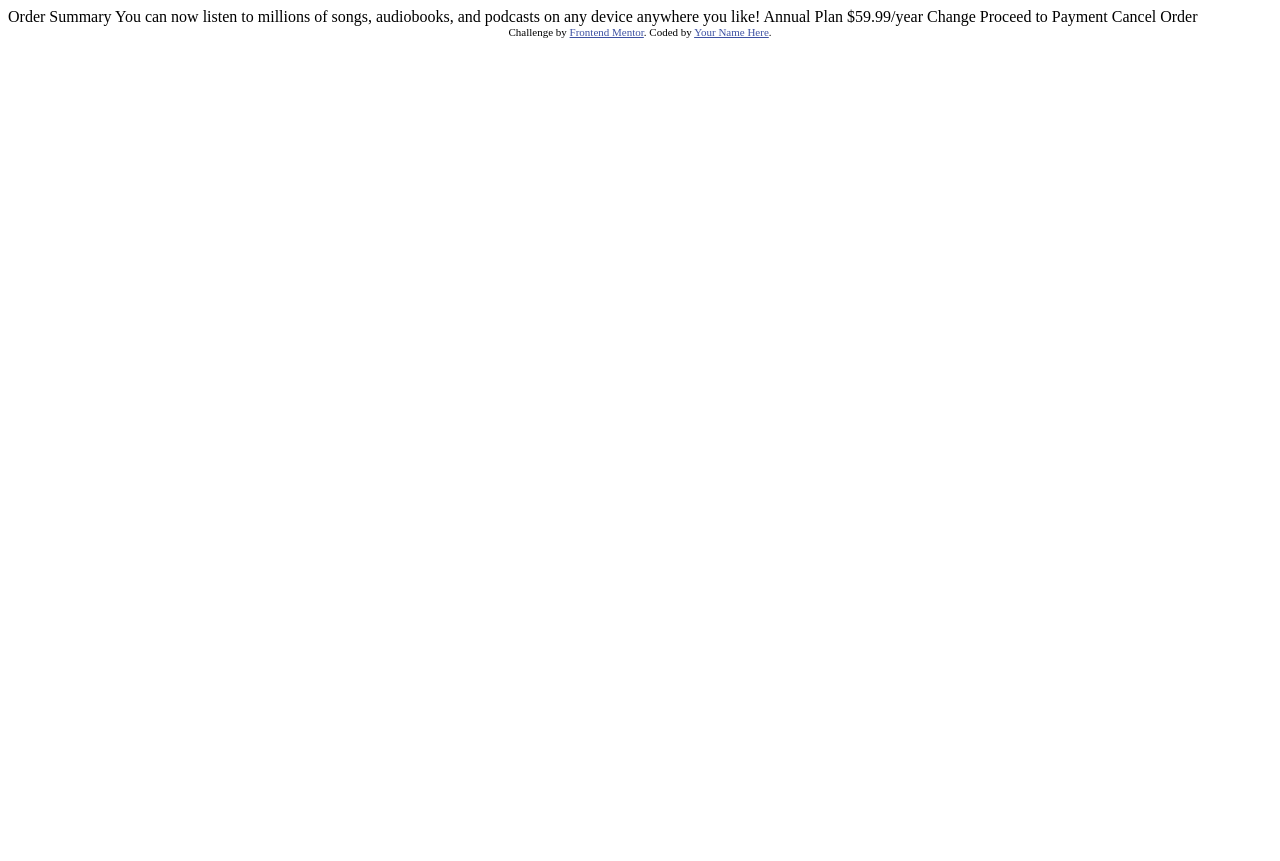
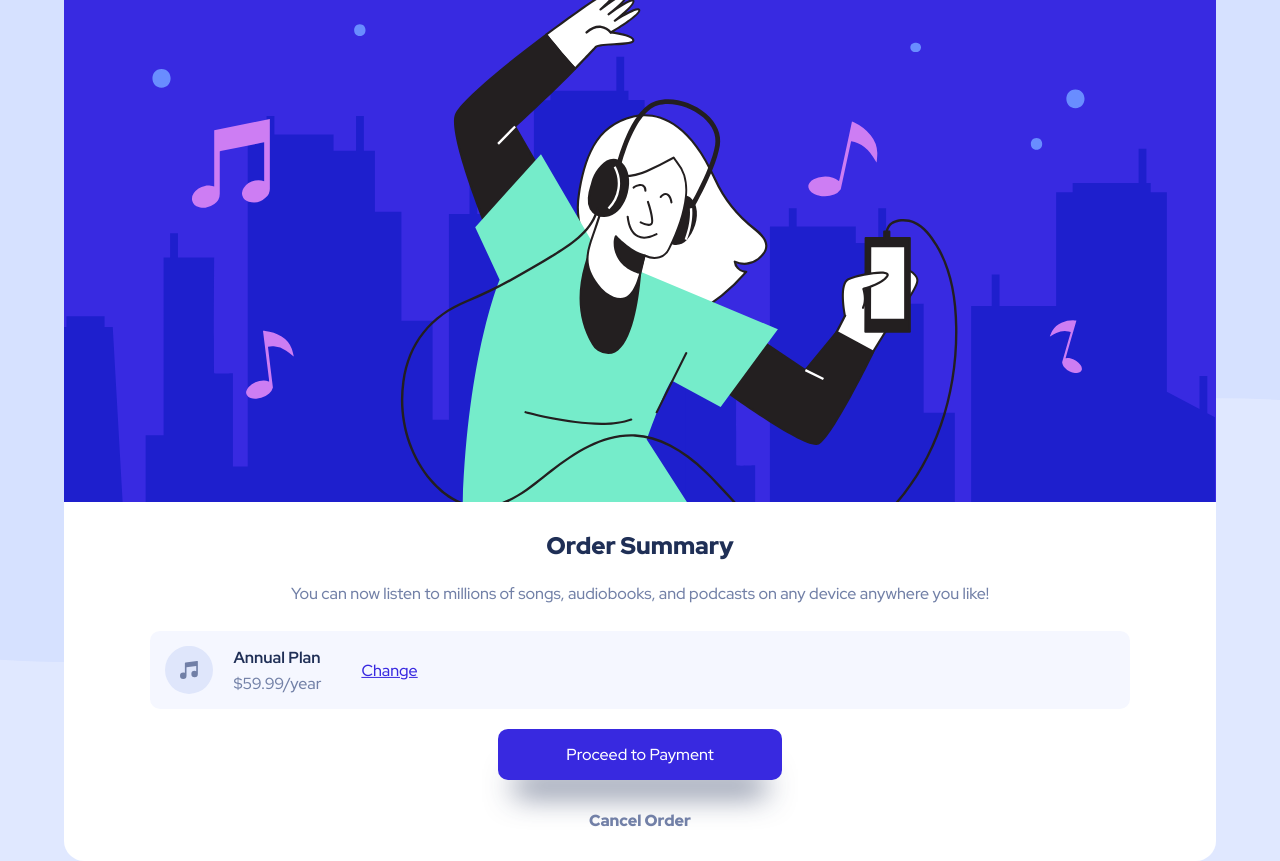
Before and after one commit to dzopunk/order-summary-component, a plain HTML site: page index.html in a window 1280 px wide. Before the commit the page ends 800 px from the top, so only its background shows below. Drawn offline with Linux system fonts and the light colour scheme.

Commit message:
final commit

```diff
--- a/index.html
+++ b/index.html
@@ -1,37 +1,63 @@
 <!DOCTYPE html>
 <html lang="en">
   <head>
-  <meta charset="UTF-8">
-  <meta name="viewport" content="width=device-width, initial-scale=1.0"> <!-- displays site properly based on user's device -->
+    <meta charset="UTF-8" />
+    <meta name="viewport" content="width=device-width, initial-scale=1.0" />
+    <!-- displays site properly based on user's device -->
 
-  <link rel="icon" type="image/png" sizes="32x32" href="./images/favicon-32x32.png">
+    <!-- <link rel="icon" type="image/png" sizes="32x32" href="./images/favicon-32x32.png"> -->
+    <link rel="icon" type="image/x-icon" href="/images/favicon-32x32.png" />
+    <link rel="stylesheet" href="style.css" />
+    <link rel="preconnect" href="https://fonts.googleapis.com" />
+    <link rel="preconnect" href="https://fonts.gstatic.com" crossorigin />
+    <link
+      href="https://fonts.googleapis.com/css2?family=Red+Hat+Display:wght@500;700;900&display=swap"
+      rel="stylesheet"
+    />
 
     <title>Frontend Mentor | Order summary card</title>
-
-  <!-- Feel free to remove these styles or customise in your own stylesheet 👍 -->
-  <style>
-    .attribution { font-size: 11px; text-align: center; }
-    .attribution a { color: hsl(228, 45%, 44%); }
-  </style>
   </head>
   <body>
+    <div class="card">
+      <div>
+        <img class="card__hero" src="/images/illustration-hero.svg" alt="" />
+      </div>
+      <div class="card__summary">
+        <h2>Order Summary</h1>
+        <p>
+          You can now listen to millions of songs, audiobooks, and podcasts on
+          any device anywhere you like!
+        </p>
+      </div>
+      <div class="card__options">
+        <div class="card__options-plan">
+          <img class="music" src="./images/icon-music.svg" alt="" />
+          <div>
+            <p class="black">Annual Plan</p>
+            <span>$59.99/year</span>
+          </div>
+          <a href="#">Change</a>
+        </div>
+        <div class="card__buttons">
+          <a class="card__buttons-payment" href="#">Proceed to Payment</a>
+          <a class="card__buttons-cancel" href="#">Cancel Order</a>
+        </div>
+      </div>
+    </div>
 
-  Order Summary
+    <!-- <div class="attribution">
+      Challenge by
+      <a href="https://www.frontendmentor.io?ref=challenge" target="_blank"
+        >Frontend Mentor</a
+      >. Coded by <a href="#">Your Name Here</a>.
+    </div> -->
+    <div class="contaner-wave">
+      <picture>
 
-  You can now listen to millions of songs, audiobooks, and podcasts on any
-  device anywhere you like!
+        <source media="(min-width: 1440px)" srcset="./images/pattern-background-desktop.svg">
+         <img class="wave" src="./images/pattern-background-mobile.svg" alt="" />
+    </picture>
 
-  Annual Plan
-  $59.99/year
-
-  Change
-
-  Proceed to Payment
-  Cancel Order
-
-  <div class="attribution">
-    Challenge by <a href="https://www.frontendmentor.io?ref=challenge" target="_blank">Frontend Mentor</a>.
-    Coded by <a href="#">Your Name Here</a>.
     </div>
   </body>
 </html>
--- /dev/null
+++ b/style.scss
@@ -0,0 +1,175 @@
+* {
+  margin: 0;
+  padding: 0;
+}
+
+*,
+*::after,
+*::before {
+  box-sizing: inherit;
+}
+
+html {
+  box-sizing: border-box;
+  font-size: 62.5%;
+}
+
+body {
+  font-family: "Red Hat Display", sans-serif;
+  font-size: 1.6rem;
+  background-color: var(--pale-blue);
+  color: var(--desaturated-blue);
+}
+
+:root {
+  // primary
+  --pale-blue: hsl(225, 100%, 94%);
+  --bright-blue: hsl(245, 75%, 52%);
+  //neutral
+  --very-pale-blue: hsl(228, 100%, 98%);
+  --desaturated-blue: hsl(224, 23%, 55%);
+  --dark-blue: hsl(223, 47%, 23%);
+  --pale-blue: rgb(224, 232, 255);
+}
+
+////break points////
+///- Mobile: 375px/// Desktop: 1440px
+
+.wave {
+  width: 100%;
+}
+
+.card {
+  position: absolute;
+  top: 50%;
+  left: 50%;
+  transform: translate(-50%, -50%);
+  width: 90%;
+  background-color: white;
+  border-radius: 2rem;
+  overflow: hidden;
+
+  &__hero {
+    width: 100%;
+  }
+
+  &__summary {
+    display: flex;
+    flex-direction: column;
+    align-items: center;
+    margin-top: 2rem;
+    text-align: center;
+    padding-inline: 2rem;
+    margin-inline: 1.5rem;
+    line-height: 1.6;
+    margin-bottom: 2.5rem;
+
+    & h2 {
+      margin-bottom: 1.5rem;
+      color: var(--dark-blue);
+      font-weight: 900;
+    }
+  }
+
+  &__options {
+    display: flex;
+    flex-direction: column;
+    align-items: center;
+
+    &-plan {
+      background-color: var(--very-pale-blue);
+      border-radius: 1rem;
+      width: 85%;
+      display: flex;
+      padding: 1.5rem;
+      align-items: center;
+      margin-bottom: 2rem;
+
+      & a {
+        color: var(--bright-blue);
+      }
+
+      & a:hover {
+        color: var(--pale-blue);
+      }
+
+      & * {
+        margin-right: 2rem;
+      }
+
+      //   &:last-child {
+      //     margin-left: 6rem;
+      //   }
+    }
+  }
+
+  &__buttons {
+    display: flex;
+    flex-direction: column;
+    align-items: center;
+    margin-bottom: 3rem;
+
+    &-payment {
+      text-decoration: none;
+      background-color: var(--bright-blue);
+      color: white;
+      border-radius: 1rem;
+      padding: 1.5rem 6.8rem;
+      margin-bottom: 3rem;
+      box-shadow: 0px 31px 30px -17px rgba(31, 47, 86, 0.73);
+
+      &:hover {
+        background-color: var(--pale-blue);
+      }
+    }
+
+    &-cancel {
+      text-decoration: none;
+      color: var(--desaturated-blue);
+      font-weight: 900;
+
+      &:hover {
+        color: var(--dark-blue);
+      }
+    }
+  }
+}
+
+.black {
+  color: var(--dark-blue);
+  font-weight: 700;
+  margin-bottom: 0.5rem;
+}
+
+@media only screen and (min-width: 1440px) {
+  .card {
+    width: 30%;
+    // height: 50%;
+  }
+
+  .card__options-plan {
+    & a {
+      margin-left: 7rem;
+    }
+  }
+
+  .card__buttons-payment {
+    padding-inline: 11rem;
+  }
+}
+
+@media only screen and (min-width: 1600px) {
+  .card {
+    width: 20%;
+  }
+
+  .card__options-plan {
+    & a {
+      margin-left: 3rem;
+    }
+  }
+
+  .card__buttons-payment {
+    padding-inline: 9rem;
+  }
+}
```
Also changed, not shown: images/wave.svg (added), style.css (added), 3 other files. Lines whose indentation alone changed are shown as unchanged.
